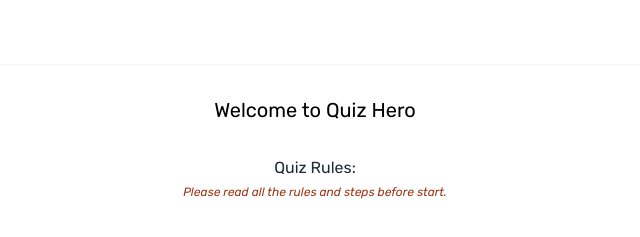
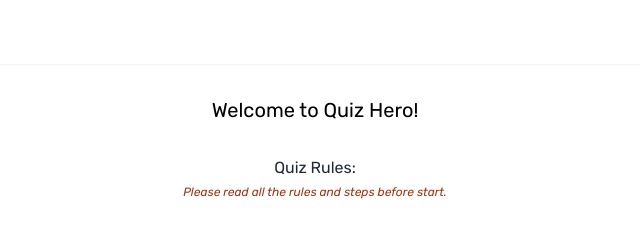
Before and after one commit to sheik-mostafizur/quiz-hero-phb7, a plain HTML site: page index.html in a window 1280 px wide. Shown: the top 237 px of the page, 325-965 px from the left. Drawn offline with nearby package versions, Linux system fonts and the light colour scheme.

Commit message:
start debugging

```diff
--- a/index.html
+++ b/index.html
@@ -60,7 +60,7 @@
       class="lg:w-9/12 md:w-[90%] w-[95%] mx-auto text-center"
       id="rulesContainer"
     >
-      <h1 class="text-center my-8 text-xl">Welcome to Quiz Hero</h1>
+      <h1 class="text-center my-8 text-xl">Welcome to Quiz Hero!</h1>
       <div class="lg:w-[80%] md:w-[90%] w-[90%] mx-auto text-left">
         <h1 class="text-md text-gray-800 text-center">Quiz Rules:</h1>
         <p class="text-xs italic mt-1 mb-4 text-orange-800 text-center">
```
